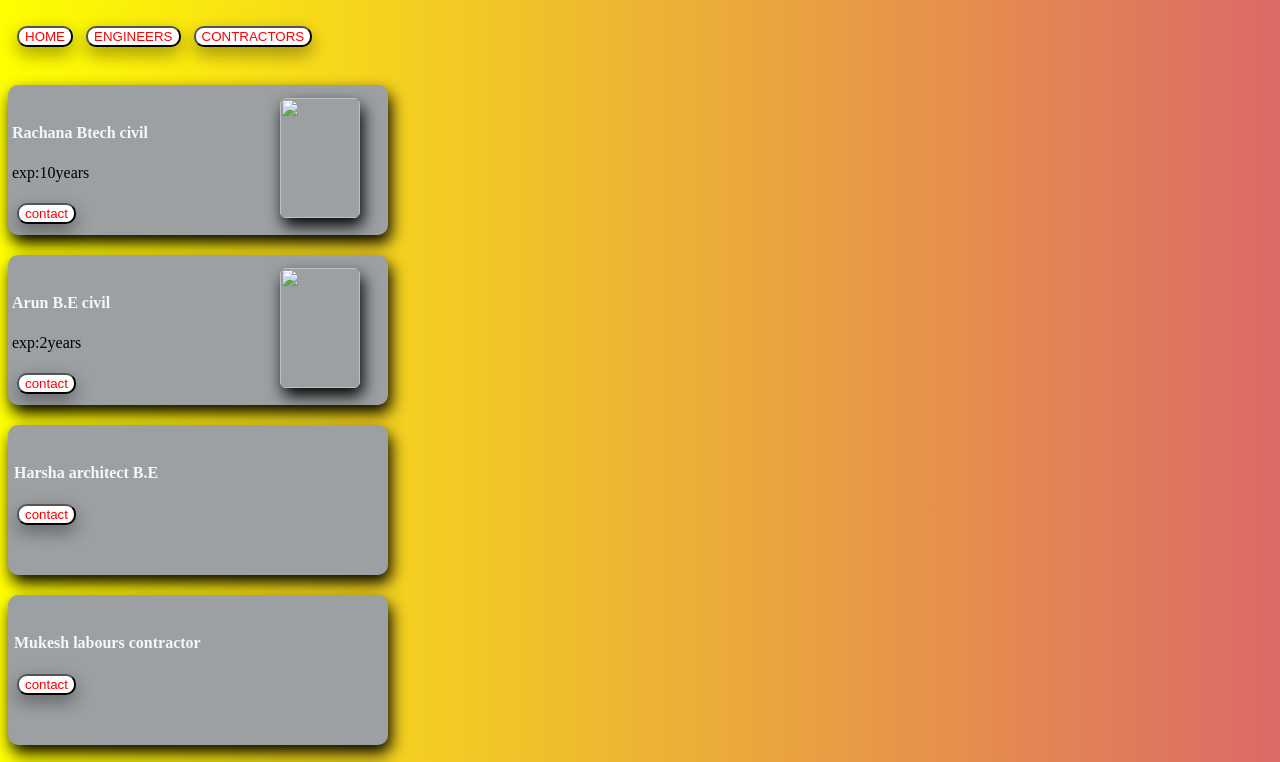
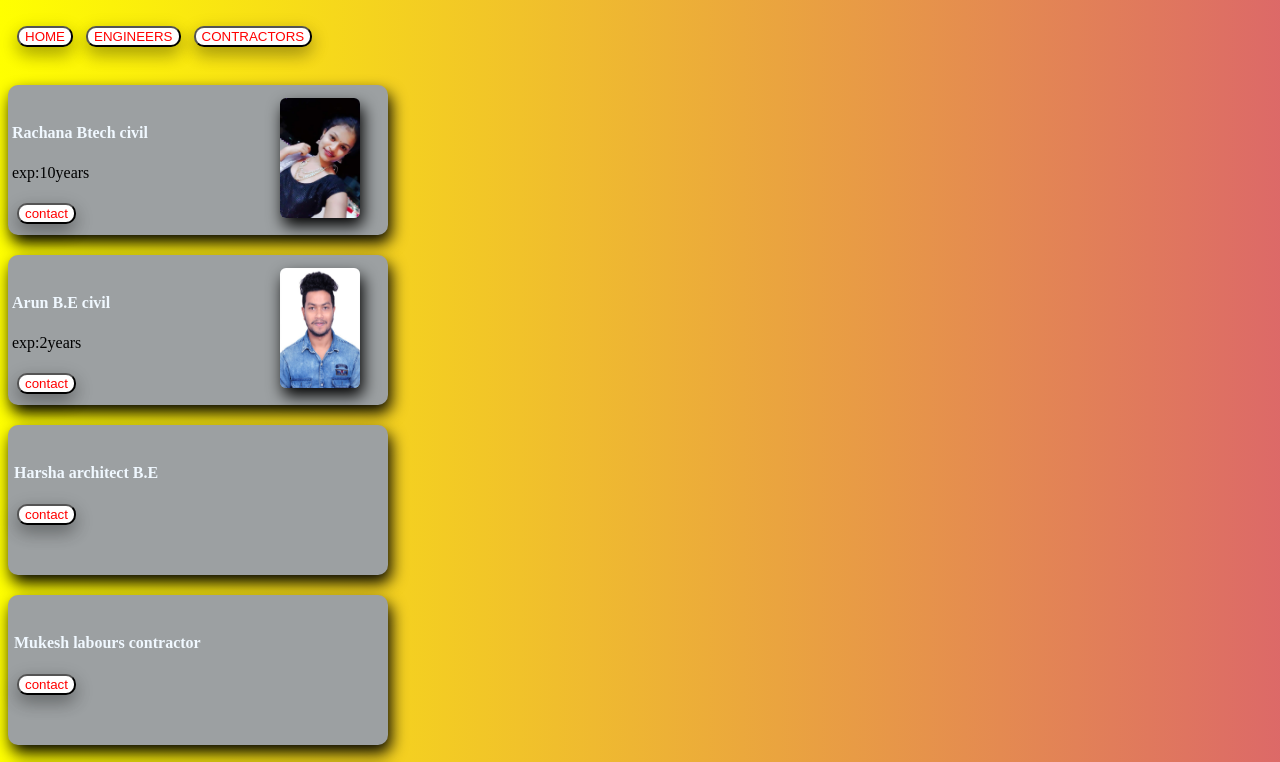
Before and after one commit to arunjackson/BobTheBuilder, a plain HTML site: page engineers.html in a window 1280 px wide. Shown: the top 762 px of the page. Drawn offline with Linux system fonts and the light colour scheme; the site is published under a folder, as on GitHub Pages, so addresses that start at the root find nothing.

Commit message:
Update engineers.html

```diff
--- a/engineers.html
+++ b/engineers.html
@@ -20,7 +20,7 @@
         <p style="margin-left: 4px;" > exp:10years</p>
 
      <button > <a href=" https://www.prestigeconstructions.com">contact  </a></button>
-     <img class="cardpic" src="/rachu.jpeg">
+     <img class="cardpic" src="rachu.jpeg">
     </section>
     <section class="card ">
         <br>
@@ -28,7 +28,7 @@
         <p style="margin-left: 4px;">exp:2years</p>
 
      <button > <a href=" https://www.prestigeconstructions.com">contact  </a></button>
-     <img class="cardpic" src="/IMG_2008.JPG">
+     <img class="cardpic" src="IMG_2008.JPG">
     </section>
     <section class="card ">
         <br>
```
